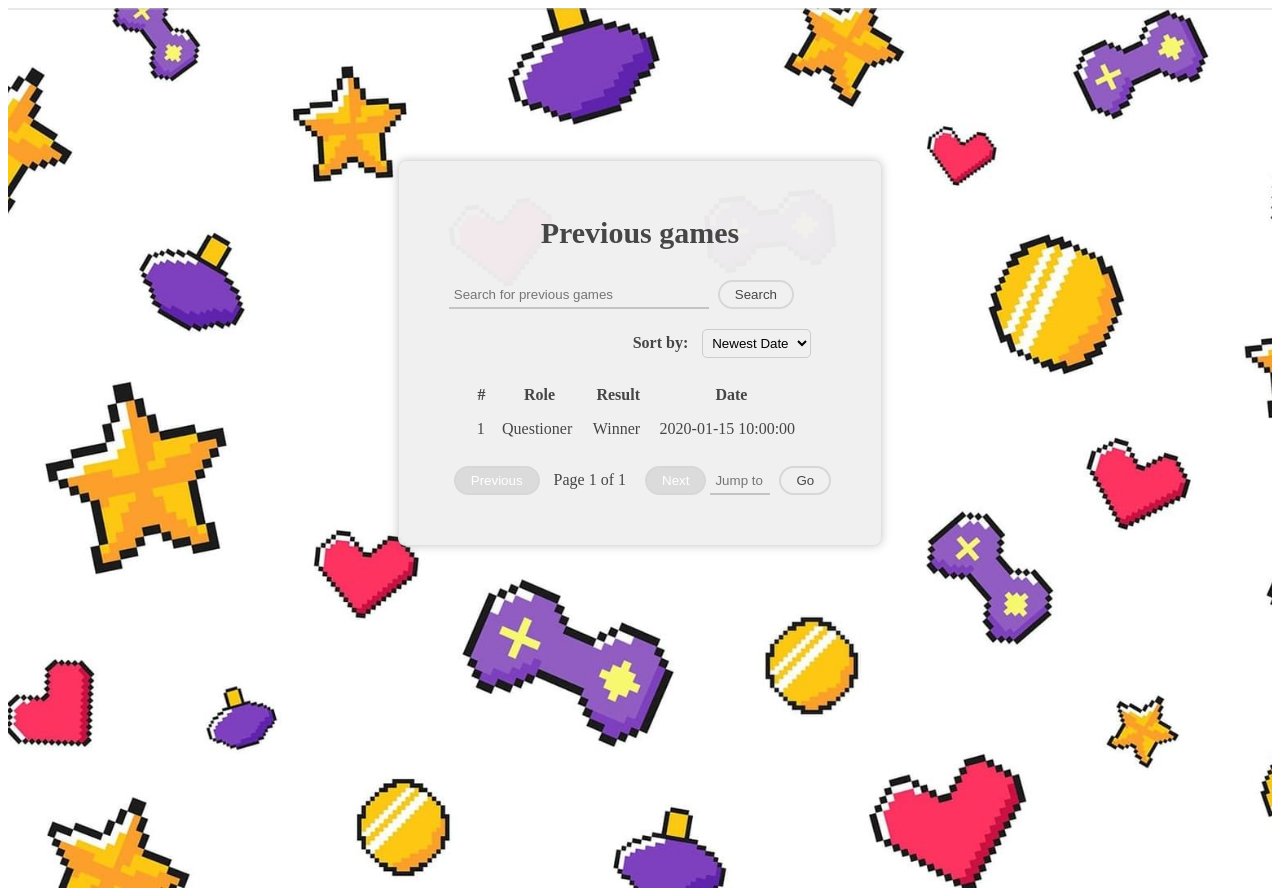
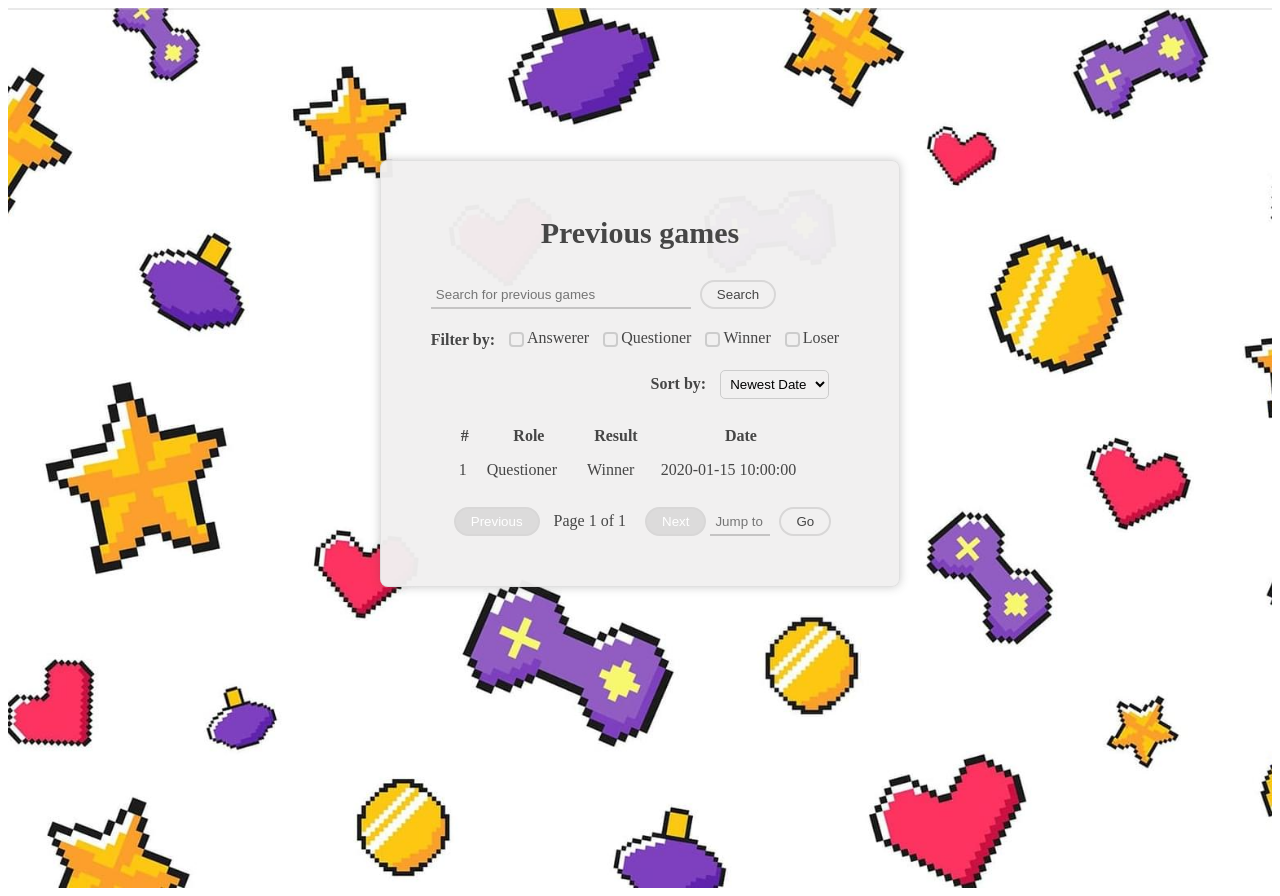
Before and after one commit to FinnMurphy98/20QuestionsAI, a Flask app: page /history in a window 1280 px wide. Shown: the part 63-959 px from the top of the page. Run offline with Flask 3, Linux system fonts and the light colour scheme; a user stored in the database is signed in; tables that the repository leaves empty hold one stand-in row (values such as "Sample post").

Commit message:
added filter function

```diff
--- a/app/static/style.css
+++ b/app/static/style.css
@@ -342,6 +342,40 @@ input[type="text"]:focus, input[type="password"]:focus {
     width: 250px;
 }
 
+.filter-container {
+    display: flex;
+    align-items: center;
+    margin-top: 20px;
+}
+
+.filter-container .filter-by{
+    font-weight: bold;
+    margin-right: 10px;
+}
+
+.filter-container label {
+    display: flex;
+    vertical-align: middle;
+    font-size: 16px;
+    margin-right: 10px;
+}
+
+.filter-container input[type="checkbox"] {
+    -webkit-appearance: none;
+    -moz-appearance: none;
+    appearance: none;
+    outline: none;
+    border: 2px solid #ccc;
+    width: 15px;
+    height: 15px;
+    border-radius: 4px;
+    vertical-align: middle;
+}
+
+.filter-container input[type="checkbox"]:checked {
+    background-color: #723bad30;
+}
+
 .sort-container {
     text-align: right;
     margin: 20px;
@@ -363,8 +397,6 @@ input[type="text"]:focus, input[type="password"]:focus {
     background-color: #f1f0f0f7;
 }
 
-
-/* new */
 .table-container {
     overflow-x: auto;
     margin: 20px;
@@ -427,7 +459,7 @@ input[type="text"]:focus, input[type="password"]:focus {
 
 
 
-/* newgame.html */
+/* new_game.html */
 
 .send {
     margin-left: 5px;
--- a/app/templates/history.html
+++ b/app/templates/history.html
@@ -5,6 +5,29 @@
     <h1>Previous games</h1>
     <input class="history-input" type="text" placeholder="Search for previous games">
     <button class="search" onclick="searchGames()">Search</button>
+
+    <div class="sort-filter-container">
+        <div class="filter-container">
+            <label class="filter-by">Filter by:</label>
+            <label for="answerer-checkbox">
+                <input type="checkbox" id="answerer-checkbox" onchange="handleCheckboxChange(this)">
+                Answerer
+            </label>
+            <label for="questioner-checkbox">
+                <input type="checkbox" id="questioner-checkbox" onchange="handleCheckboxChange(this)">
+                Questioner
+            </label>
+            <label for="winner-checkbox">
+                <input type="checkbox" id="winner-checkbox" onchange="handleCheckboxChange(this)">
+                Winner
+            </label>
+            <label for="loser-checkbox">
+                <input type="checkbox" id="loser-checkbox" onchange="handleCheckboxChange(this)">
+                Loser
+            </label>
+          </div>
+
+
 
         <div class="sort-container">
             <label for="sort-select">Sort by:</label>
@@ -16,6 +39,9 @@
                 <option value="winner">Winner</option>
                 <option value="loser">Loser</option>
             </select>
+        </div>
+
+
     </div>
 
     <div class="table-container">
@@ -96,6 +122,59 @@ function searchGames() {
     });
 }
 
+
+function handleCheckboxChange(checkbox) {
+    var winnerCheckbox = document.getElementById('winner-checkbox');
+    var loserCheckbox = document.getElementById('loser-checkbox');
+    var answererCheckbox = document.getElementById('answerer-checkbox');
+    var questionerCheckbox = document.getElementById('questioner-checkbox');
+
+    if (checkbox.id === 'winner-checkbox' && checkbox.checked) {
+      loserCheckbox.checked = false;
+    } else if (checkbox.id === 'loser-checkbox' && checkbox.checked) {
+      winnerCheckbox.checked = false;
+    } else if (checkbox.id === 'answerer-checkbox' && checkbox.checked) {
+      questionerCheckbox.checked = false;
+    } else if (checkbox.id === 'questioner-checkbox' && checkbox.checked) {
+      answererCheckbox.checked = false;
+    }
+
+    filterGames();
+  }
+
+  function filterGames() {
+    var winnerCheckbox = document.getElementById('winner-checkbox');
+    var loserCheckbox = document.getElementById('loser-checkbox');
+    var answererCheckbox = document.getElementById('answerer-checkbox');
+    var questionerCheckbox = document.getElementById('questioner-checkbox');
+
+    var rows = document.querySelectorAll('.game-row');
+
+    rows.forEach(function(row) {
+      var role = row.querySelector('td:nth-child(2)').textContent.toLowerCase();
+      var result = row.querySelector('td:nth-child(3)').textContent.toLowerCase();
+
+      var showRow = true;
+
+      if (winnerCheckbox.checked && result !== 'winner') {
+        showRow = false;
+      } else if (loserCheckbox.checked && result !== 'loser') {
+        showRow = false;
+      } else if (answererCheckbox.checked && role !== 'answerer') {
+        showRow = false;
+      } else if (questionerCheckbox.checked && role !== 'questioner') {
+        showRow = false;
+      }
+
+      if (showRow) {
+        row.style.display = 'table-row';
+      } else {
+        row.style.display = 'none';
+      }
+    });
+  }
+
+
 // function of sorting table rows
 function sortGames() {
     var sortSelect = document.getElementById('sort-select');
@@ -139,5 +218,8 @@ function sortGames() {
         tbody.appendChild(row);
     });
 }
+
+
+
 </script>
 {% endblock %}
```
Lines whose indentation alone changed are shown as unchanged.
